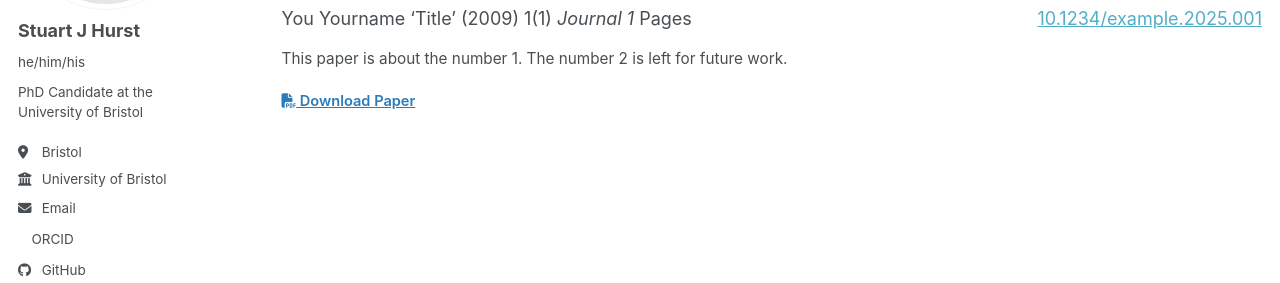
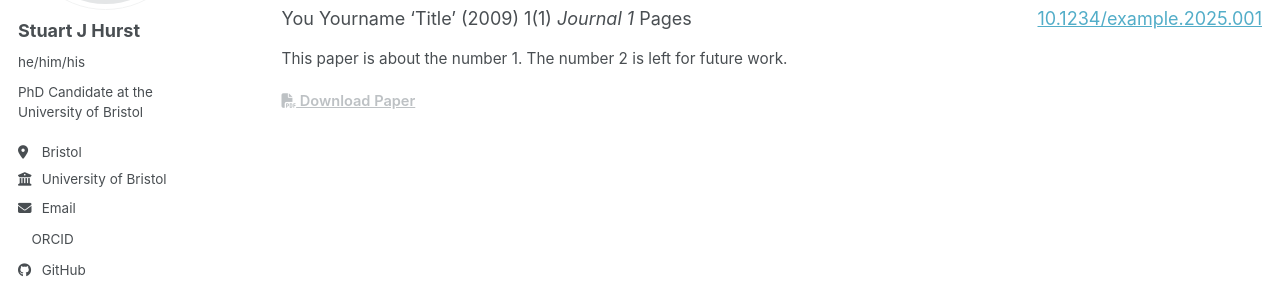
Before and after one commit to stuartjhurst/stuartjhurst.github.io, a Jekyll site: the page built from _pages/publications.html, in a window 1280 px wide. Shown: the part 266-549 px from the top of the page. Built offline with Jekyll 4.4.1, drawn with Linux system fonts in a browser that asks for light colours; a script bundle is joined from its source files by our own code; a style sheet for code colours, icons or effects is not loaded.

Commit message:
Update archive-single.html

```diff
--- a/_includes/archive-single.html
+++ b/_includes/archive-single.html
@@ -76,7 +76,7 @@
       {% if post.paperurl or post.slidesurl or post.bibtexurl %}
         <p class="page__meta" style="margin-top: 0.35em;">
           {% if post.paperurl %}
-            <a href="{{ post.paperurl }}" target="_blank" rel="noopener noreferrer" style="font-size: 1.08em; font-weight: 600; color: #2b7bba; text-decoration: underline;"><i class="fa fa-file-pdf" aria-hidden="true"></i> Download Paper</a>
+            <a href="{{ post.paperurl }}" target="_blank" rel="noopener noreferrer" style="font-size: 1.08em; font-weight: 600; text-decoration: underline;"><i class="fa fa-file-pdf" aria-hidden="true"></i> Download Paper</a>
           {% endif %}
           {% if post.paperurl and post.slidesurl %} &nbsp;|&nbsp; {% endif %}
           {% if post.slidesurl %}
```
